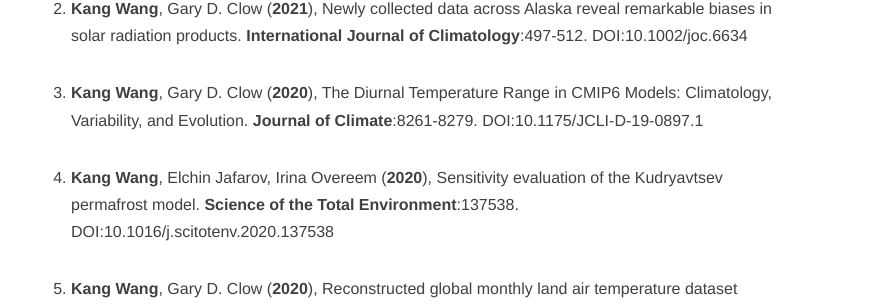
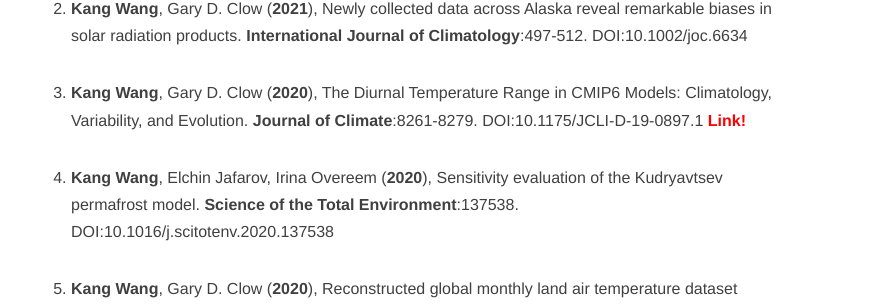
Before and after one commit to CryoECNU/cryoecnu.github.io, a Jekyll site: the page built from publication.md, in a window 1280 px wide and 900 px high, scrolled down 476 px. Shown: the part 148-452 px from the top of the window, without its empty margins (234-1125 px from the left). Built offline with Jekyll 4.4.1, drawn with Linux system fonts in a browser that asks for light colours; nearby versions of some CDN libraries.

Commit message:
Update publication.md

```diff
--- a/publication.md
+++ b/publication.md
@@ -24,6 +24,7 @@
 The Diurnal Temperature Range in CMIP6 Models: Climatology, Variability, and Evolution.
 **Journal of Climate**:8261-8279.
 [DOI:10.1175/JCLI-D-19-0897.1](https://doi.org/10.1175/JCLI-D-19-0897.1)
+[<span style="color:red">**Link!**</span>](https://cryoecnu.github.io/blog/2021/02/05/CMIP6_DTR/)
 
 1. **Kang Wang**, Elchin Jafarov, Irina Overeem
 (**2020**),
```
